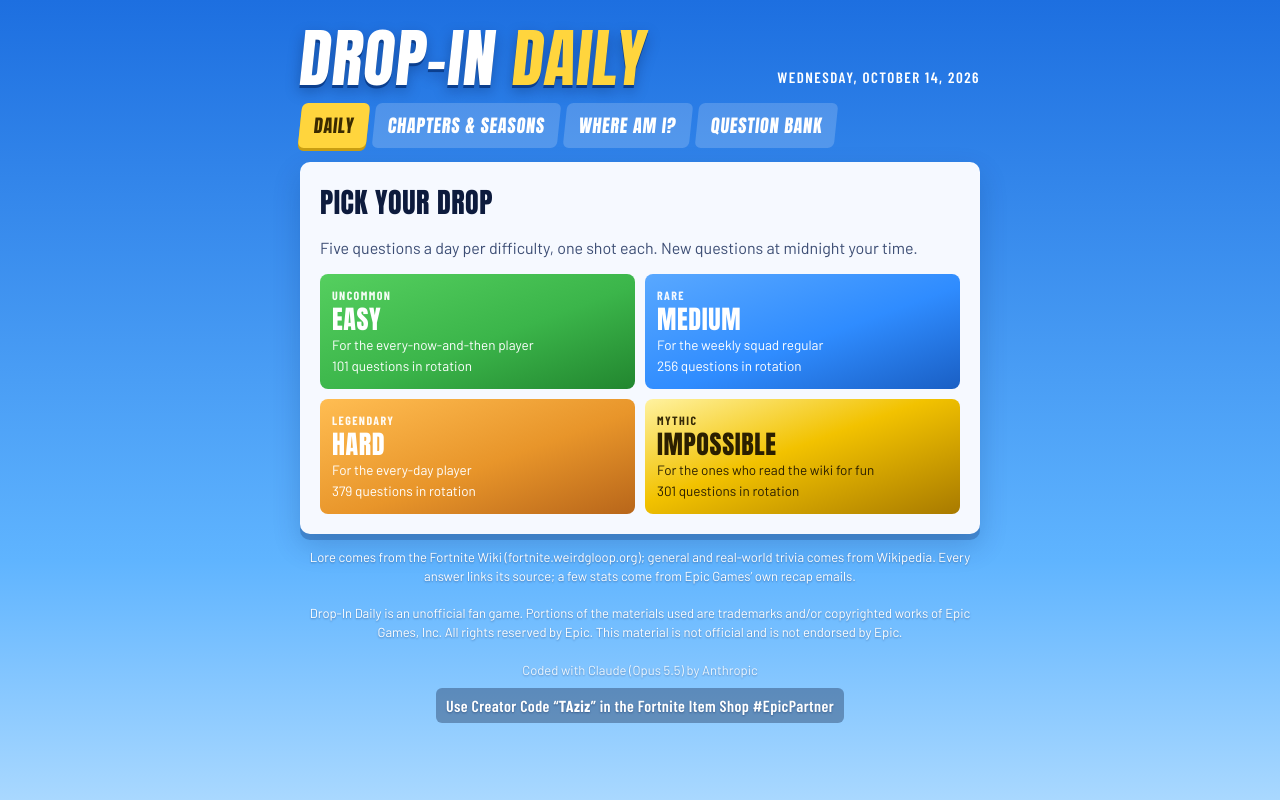
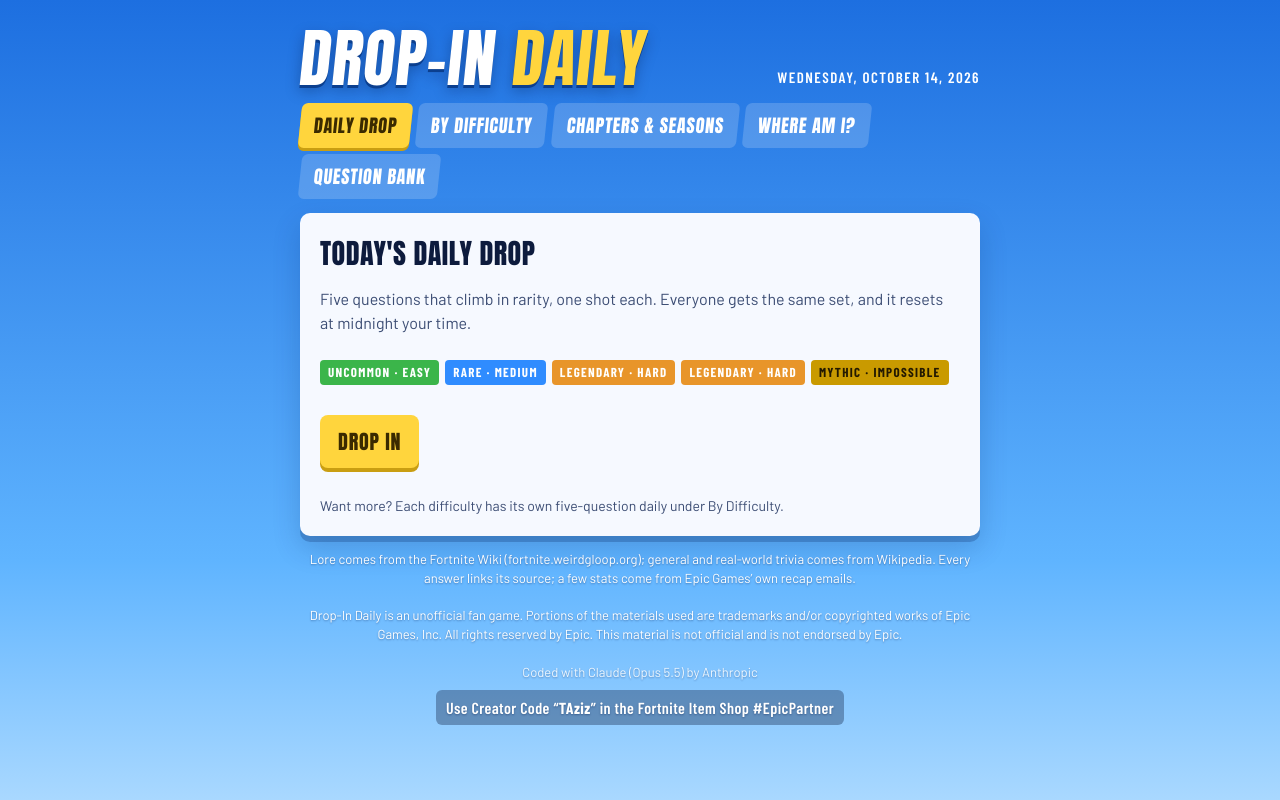
Before and after one commit to TAziz05/drop-in-daily, a plain HTML site: page index.html in a window 1280 px wide. Drawn offline with nearby package versions, Linux system fonts and the light colour scheme.

Commit message:
added new line for messages and main daily game

```diff
--- a/index.html
+++ b/index.html
@@ -30,6 +30,7 @@
 h1 span{color:var(--yellow)}
 .date{font-family:var(--cond);font-weight:600;font-size:15px;text-transform:uppercase;letter-spacing:1.5px}
 .tabs{display:flex;gap:6px;flex-wrap:wrap}
+.ladder{display:flex;flex-wrap:wrap;gap:6px;margin-top:12px}
 .tab{appearance:none;border:0;cursor:pointer;font-family:var(--display);font-size:18px;letter-spacing:.8px;text-transform:uppercase;
   padding:9px 14px;border-radius:6px;background:rgba(255,255,255,.18);color:#fff;transform:skew(-6deg)}
 .tab[aria-selected="true"]{background:var(--yellow);color:var(--yellow-ink);box-shadow:0 3px 0 #c99e12}
@@ -38,7 +39,7 @@
 .panel h2{font-family:var(--display);font-weight:400;font-size:28px;margin:0;text-transform:uppercase;letter-spacing:.5px;text-wrap:balance}
 .muted{color:var(--ink-soft);margin:0}
 .diffs{display:grid;grid-template-columns:repeat(2,1fr);gap:10px}
-@media (max-width:420px){.diffs{grid-template-columns:1fr}.tabs{display:grid;grid-template-columns:1fr 1fr}.tab{font-size:15px;padding:8px 6px;text-align:center}}
+@media (max-width:420px){.diffs{grid-template-columns:1fr}.tabs{display:grid;grid-template-columns:1fr 1fr}.tab{font-size:15px;padding:8px 6px;text-align:center}.tab:first-child{grid-column:1/-1}}
 .diff{appearance:none;border:0;cursor:pointer;border-radius:8px;padding:14px 12px;text-align:left;color:#fff;font-family:var(--body);display:flex;flex-direction:column;gap:4px;min-width:0;transition:transform .12s}
 .diff:hover{transform:translateY(-2px)} .diff:focus-visible{outline:3px solid var(--yellow);outline-offset:2px}
 .diff .lvl{font-family:var(--display);font-size:26px;line-height:1;text-transform:uppercase;letter-spacing:.6px}
@@ -113,7 +114,8 @@
     <div class="date" id="date"></div>
   </header>
   <nav class="tabs" role="tablist" aria-label="Game modes">
-    <button class="tab" role="tab" id="tab-daily" data-v="daily">Daily</button>
+    <button class="tab" role="tab" id="tab-main" data-v="main">Daily Drop</button>
+    <button class="tab" role="tab" id="tab-daily" data-v="daily">By Difficulty</button>
     <button class="tab" role="tab" id="tab-seasons" data-v="seasons">Chapters &amp; Seasons</button>
     <button class="tab" role="tab" id="tab-where" data-v="where">Where Am I?</button>
     <button class="tab" role="tab" id="tab-bank" data-v="bank">Question Bank</button>
@@ -140,8 +142,12 @@
 function rng(seed){return()=>{seed|=0;seed=seed+0x6D2B79F5|0;let t=Math.imul(seed^seed>>>15,1|seed);t=t+Math.imul(t^t>>>7,61|t)^t;return((t^t>>>14)>>>0)/4294967296}}
 function shuffle(arr,r=Math.random){const a=arr.slice();for(let i=a.length-1;i>0;i--){const j=Math.floor(r()*(i+1));[a[i],a[j]]=[a[j],a[i]]}return a}
 const withOpts=(x,r)=>({...x,opts:shuffle([x.a,...x.w],r)});
-function todays(t){
-  const pool=Q.filter(q=>q.t===t).sort((a,b)=>a.id<b.id?-1:1), salt={e:11,m:23,h:37,x:53}[t], L=pool.length, cache=[];
+// Each tier has one rotation shared by By Difficulty and the Daily Drop. Through Oct 14, 2026
+// a day used 5 slots; from Oct 15 each day uses 5 for By Difficulty, then the Daily Drop's share.
+const MAIN_MIX={e:1,m:1,h:2,x:1};
+const slotStart=(t,d)=>d<=1?d*PER_DAY:2*PER_DAY+(d-2)*(PER_DAY+MAIN_MIX[t]);
+function todays(t,per=PER_DAY,salt={e:11,m:23,h:37,x:53}[t],start=slotStart(t,dayNum)){
+  const pool=Q.filter(q=>q.t===t).sort((a,b)=>a.id<b.id?-1:1), L=pool.length, cache=[];
   // Each pass reshuffles within thirds of the previous pass's order, so a question
   // played late in one pass comes back late in the next (always days apart).
   const perm=c=>{for(let k=cache.length;k<=c;k++){
@@ -149,9 +155,23 @@
       const prev=cache[k-1],r=rng(k*97+salt),cut=[0,Math.round(L/3),Math.round(2*L/3),L];
       cache.push([0,1,2].flatMap(s=>shuffle(prev.slice(cut[s],cut[s+1]),r)))}
     return cache[c]};
-  const ids=[];for(let n=dayNum*PER_DAY;n<dayNum*PER_DAY+PER_DAY;n++)ids.push(perm(Math.floor(n/L))[n%L]);
+  const ids=[];for(let n=start;n<start+per;n++)ids.push(perm(Math.floor(n/L))[n%L]);
   const r=rng(dayNum*131+salt);
   return ids.map(i=>withOpts(pool[i],r));
+}
+// Daily Drop: 1 Easy, 1 Medium, 2 Hard, 1 Impossible, taken from the same rotation right after
+// that day's By Difficulty set, so the two never overlap or repeat each other.
+function mainSet(){
+  const out=[];
+  for(const t of Object.keys(MAIN_MIX)){
+    const k=MAIN_MIX[t];
+    if(dayNum>=2){out.push(...todays(t,k,undefined,slotStart(t,dayNum)+PER_DAY));continue}
+    // Launch days only: separate rotation, skipping that day's By Difficulty questions.
+    const taken=new Set(todays(t).map(q=>q.id));
+    const picks=todays(t,k+PER_DAY,{e:71,m:83,h:97,x:109}[t],dayNum*(k+PER_DAY)).filter(q=>!taken.has(q.id)).slice(0,k);
+    out.push(...picks);
+  }
+  return out;
 }
 const store={get(k){try{return JSON.parse(localStorage.getItem(k))}catch(e){return null}},set(k,v){try{localStorage.setItem(k,JSON.stringify(v))}catch(e){}}};
 const keyFor=t=>`dropin3:${dayKey}:${t}`;
@@ -167,10 +187,20 @@
 
 /* ---------- tabs ---------- */
 function setView(v){view=v;S=null;document.querySelectorAll(".tab").forEach(b=>b.setAttribute("aria-selected",String(b.dataset.v===v)));
-  ({daily:home,seasons:seasonsView,where:whereView,bank:bankView})[v]();window.scrollTo({top:0})}
+  ({main:mainView,daily:home,seasons:seasonsView,where:whereView,bank:bankView})[v]();window.scrollTo({top:0})}
 document.querySelectorAll(".tab").forEach(b=>b.onclick=()=>setView(b.dataset.v));
 
-/* ---------- daily ---------- */
+/* ---------- daily drop ---------- */
+function mainView(){
+  const qs=mainSet(), done=store.get(keyFor("main"));
+  if(done&&done.ids&&done.ids.join()===qs.map(q=>q.id).join()){S={mode:"main",title:"Daily Drop",qs,i:0,marks:done.marks};return results()}
+  app.innerHTML=`<h2>Today's Daily Drop</h2><p class="muted">Five questions that climb in rarity, one shot each. Everyone gets the same set, and it resets at midnight your time.</p>
+   <div class="ladder">${qs.map(q=>chip(q.t)).join("")}</div>
+   <div class="row" style="margin-top:16px"><button class="btn" id="go">Drop in</button></div>
+   <p class="muted" style="margin-top:14px;font-size:14px">Want more? Each difficulty has its own five-question daily under By Difficulty.</p>`;
+  document.getElementById("go").onclick=()=>{S={mode:"main",title:"Daily Drop",qs,i:0,marks:[]};question()};
+}
+/* ---------- daily by difficulty ---------- */
 function home(){
   app.innerHTML=`<h2>Pick your drop</h2><p class="muted">Five questions a day per difficulty, one shot each. New questions at midnight your time.</p>
   <div class="diffs">${Object.keys(TIERS).map(t=>{const m=TIERS[t],done=store.get(keyFor(t));
@@ -203,20 +233,20 @@
     <p>${esc(q.e)}</p><span class="src">${esc(q.id)} · Source: ${srcLink(q.s)}</span></div>
     <div class="row" style="margin-top:12px"><button class="btn" id="next">${last?"See results":"Next question"}</button></div>`;
   const nb=document.getElementById("next");
-  nb.onclick=()=>{if(last){if(S.mode==="daily")store.set(keyFor(S.t),{marks:S.marks,ids:S.qs.map(x=>x.id)});results()}else{S.i++;question()}};
+  nb.onclick=()=>{if(last){if(S.mode==="daily")store.set(keyFor(S.t),{marks:S.marks,ids:S.qs.map(x=>x.id)});if(S.mode==="main")store.set(keyFor("main"),{marks:S.marks,ids:S.qs.map(x=>x.id)});results()}else{S.i++;question()}};
   nb.focus();
 }
 function rank(n,total){const p=n/total;return p===1?"Victory Royale!":p>=.8?"Top 2":p>=.6?"Top 10":p>=.4?"Top 25":p>0?"Landed hot":"Eliminated"}
 function results(){
   const n=S.marks.filter(Boolean).length,total=S.qs.length,grid=S.marks.map(x=>x?"🟩":"🟥").join("");
   const title=S.mode==="daily"?`${TIERS[S.t].label} (${TIERS[S.t].tier})`:S.title;
-  const share=`Drop-In Daily ${dayKey}\n${title} ${n}/${total} ${grid}`;
+  const share=`Drop-In Daily ${dayKey}\n${title} ${n}/${total}\n${grid}`;
   app.innerHTML=`<div class="hud">${S.mode==="daily"?chip(S.t):`<span class="chip c-m">${esc(S.title)}</span>`}<span class="score">${n}/${total}</span></div>
    <p class="result-title" style="color:${n===total?"var(--mythic)":"var(--ink)"}">${rank(n,total)}</p>
    <ul class="recap">${S.qs.map((q,k)=>`<li><span class="m ${S.marks[k]?"ok":"no"}">${S.marks[k]?"✓":"✗"}</span><span>${esc(q.q)} <strong>${esc(q.a)}</strong> · ${srcLink(q.s,"src","source")}</span></li>`).join("")}</ul>
    <pre class="share" id="share">${esc(share)}</pre>
-   <div class="row"><button class="btn" id="copy">Copy result</button>${S.mode!=="daily"?`<button class="btn ghost" id="again">${S.mode==="where"?"Play 10 more":"Play this set again"}</button>`:""}<button class="btn ghost" id="back">${S.mode==="daily"?"Try another difficulty":S.mode==="where"?"Back to Where Am I?":"Pick another season"}</button><span class="toast" id="toast"></span></div>`;
-  document.getElementById("back").onclick=()=>setView(S.mode==="daily"?"daily":S.mode==="where"?"where":"seasons");
+   <div class="row"><button class="btn" id="copy">Copy result</button>${S.mode!=="daily"&&S.mode!=="main"?`<button class="btn ghost" id="again">${S.mode==="where"?"Play 10 more":"Play this set again"}</button>`:""}<button class="btn ghost" id="back">${S.mode==="main"?"Play by difficulty":S.mode==="daily"?"Try another difficulty":S.mode==="where"?"Back to Where Am I?":"Pick another season"}</button><span class="toast" id="toast"></span></div>`;
+  document.getElementById("back").onclick=()=>setView(S.mode==="main"||S.mode==="daily"?"daily":S.mode==="where"?"where":"seasons");
   const again=document.getElementById("again");if(again)again.onclick=()=>S.mode==="where"?startWhere(S.size):startSeason(S.filter,S.size);
   document.getElementById("copy").onclick=()=>{const t=document.getElementById("toast");
     navigator.clipboard.writeText(share).then(()=>t.textContent="Copied").catch(()=>{const r=document.createRange();r.selectNodeContents(document.getElementById("share"));const s=getSelection();s.removeAllRanges();s.addRange(r);t.textContent="Selected; press Ctrl/Cmd+C"})};
@@ -310,7 +340,7 @@
     (list.length>bf.shown?`<li class="more"><button class="btn ghost" id="b-more">Show 60 more</button></li>`:"");
   const m=document.getElementById("b-more");if(m)m.onclick=()=>{bf.shown+=60;renderBank()};
 }
-setView("daily");
+setView("main");
 </script>
 
 </html>
```
